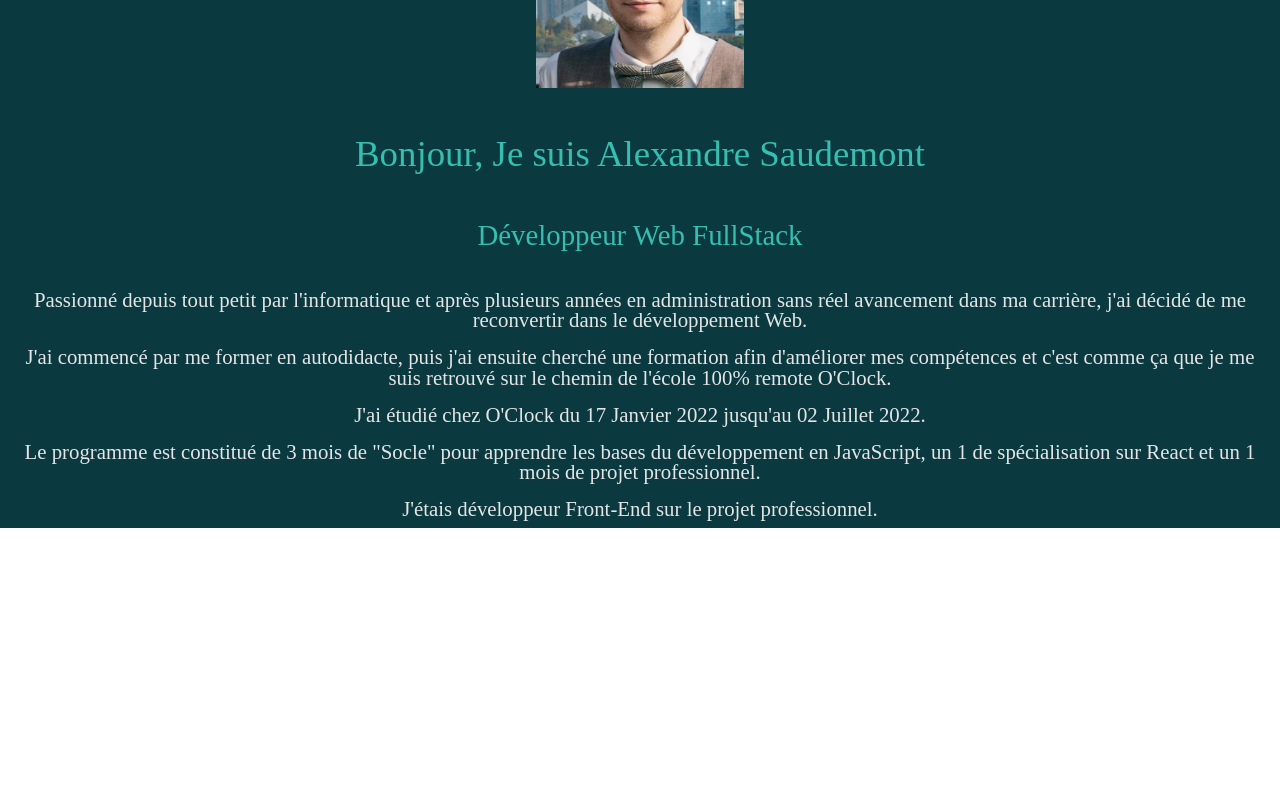
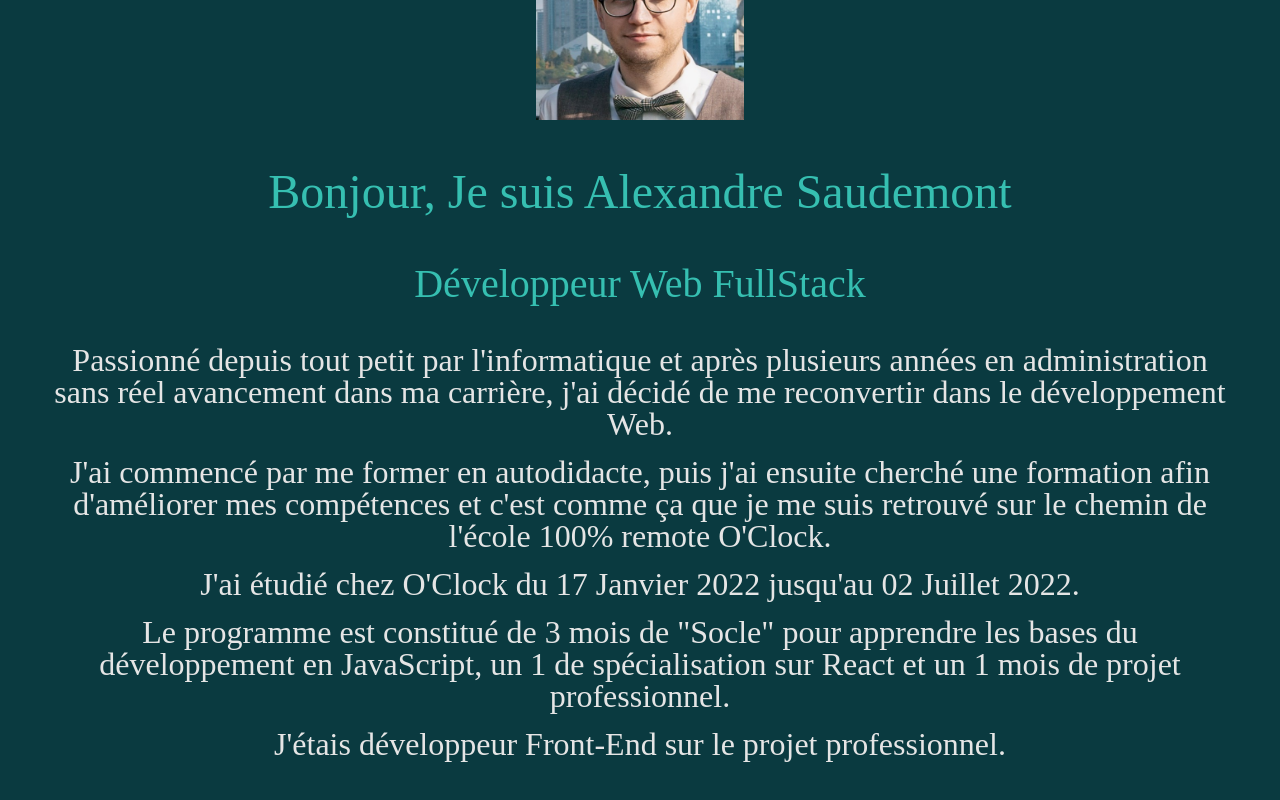
Before and after one commit to Alexandre-Saudemont/Portfolio, a React (Create React App) app: page /AboutMe in a window 1280 px wide. Shown: the part 296-1096 px from the top of the page. Before the commit the page ends 824 px from the top, so only its background shows below. Built offline with nearby package versions, Linux system fonts and the light colour scheme.

Commit message:
ajout du responsive tablette sur tous le site

```diff
--- a/src/Components/AboutMe/AboutMe.css
+++ b/src/Components/AboutMe/AboutMe.css
@@ -38,3 +38,20 @@
 	margin: 0.5rem auto;
 	padding: 0 1rem 0 1rem;
 }
+
+@media screen and (min-width: 768px) {
+	.aboutme {
+		width: 100%;
+		padding: 2rem;
+	}
+
+	.aboutme-title {
+		font-size: 3rem;
+	}
+	.aboutme-subtitle {
+		font-size: 2.5rem;
+	}
+	.aboutme-p {
+		font-size: 2rem;
+	}
+} ;
--- a/src/Components/AboutMe/AboutMe.js
+++ b/src/Components/AboutMe/AboutMe.js
@@ -6,25 +6,25 @@ function AboutMe() {
 	return (
 		<div>
 			<section className='aboutme'>
-				<img
-					src={profilePic}
-					alt='profile pic'
-					className='aboutme-profile-pic'
-				/>
+				<img src={profilePic} alt='profile pic' className='aboutme-profile-pic' />
 				<h1 className='aboutme-title'>Bonjour, Je suis Alexandre Saudemont </h1>
 				<h2 className='aboutme-subtitle'>Développeur Web FullStack</h2>
 				<p className='aboutme-p'>
-					Passionné depuis tout petit par l'informatique et après plusieurs années en administration sans réel avancement dans ma carrière, j'ai décidé de me
-					reconvertir dans le développement Web.
+					Passionné depuis tout petit par l'informatique et après plusieurs années en administration
+					sans réel avancement dans ma carrière, j'ai décidé de me reconvertir dans le développement
+					Web.
 				</p>
 				<p className='aboutme-p'>
-					J'ai commencé par me former en autodidacte, puis j'ai ensuite cherché une formation afin d'améliorer mes compétences et c'est comme ça que je me suis
-					retrouvé sur le chemin de l'école 100% remote O'Clock.
+					J'ai commencé par me former en autodidacte, puis j'ai ensuite cherché une formation afin
+					d'améliorer mes compétences et c'est comme ça que je me suis retrouvé sur le chemin de
+					l'école 100% remote O'Clock.
 				</p>
-				<p className='aboutme-p'>J'ai étudié chez O'Clock du 17 Janvier 2022 jusqu'au 02 Juillet 2022.</p>
 				<p className='aboutme-p'>
-					Le programme est constitué de 3 mois de "Socle" pour apprendre les bases du développement en JavaScript, un 1 de spécialisation sur React et un 1 mois
-					de projet professionnel.
+					J'ai étudié chez O'Clock du 17 Janvier 2022 jusqu'au 02 Juillet 2022.
+				</p>
+				<p className='aboutme-p'>
+					Le programme est constitué de 3 mois de "Socle" pour apprendre les bases du développement
+					en JavaScript, un 1 de spécialisation sur React et un 1 mois de projet professionnel.
 				</p>
 				<p className='aboutme-p'>J'étais développeur Front-End sur le projet professionnel.</p>
 			</section>
--- a/src/Components/CV/CV.css
+++ b/src/Components/CV/CV.css
@@ -14,3 +14,9 @@
 	width: 92%;
 	margin: 1rem;
 }
+
+@media screen and (min-width: 768px) {
+	.cv {
+		width: 75vw;
+	}
+}
--- a/src/Components/Contact/Contact.css
+++ b/src/Components/Contact/Contact.css
@@ -68,3 +68,18 @@
 	border: 2px solid var(--color-text);
 	font-size: large;
 }
+
+@media screen and (min-width: 768px) {
+	.contact-form {
+		gap: 0.2rem;
+	}
+
+	.contact-p {
+		font-size: 2rem;
+		padding-top: 2rem;
+	}
+
+	.contact-button {
+		font-size: 1.7rem;
+	}
+}
```
